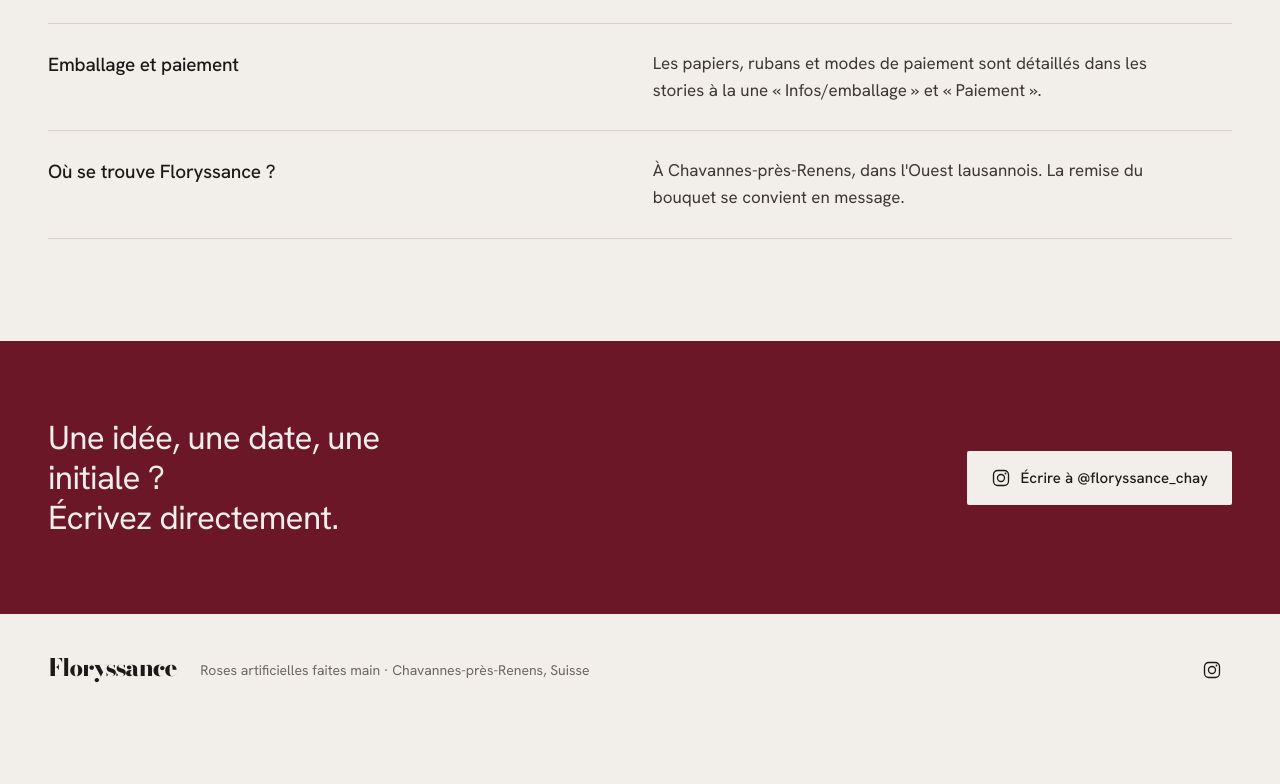
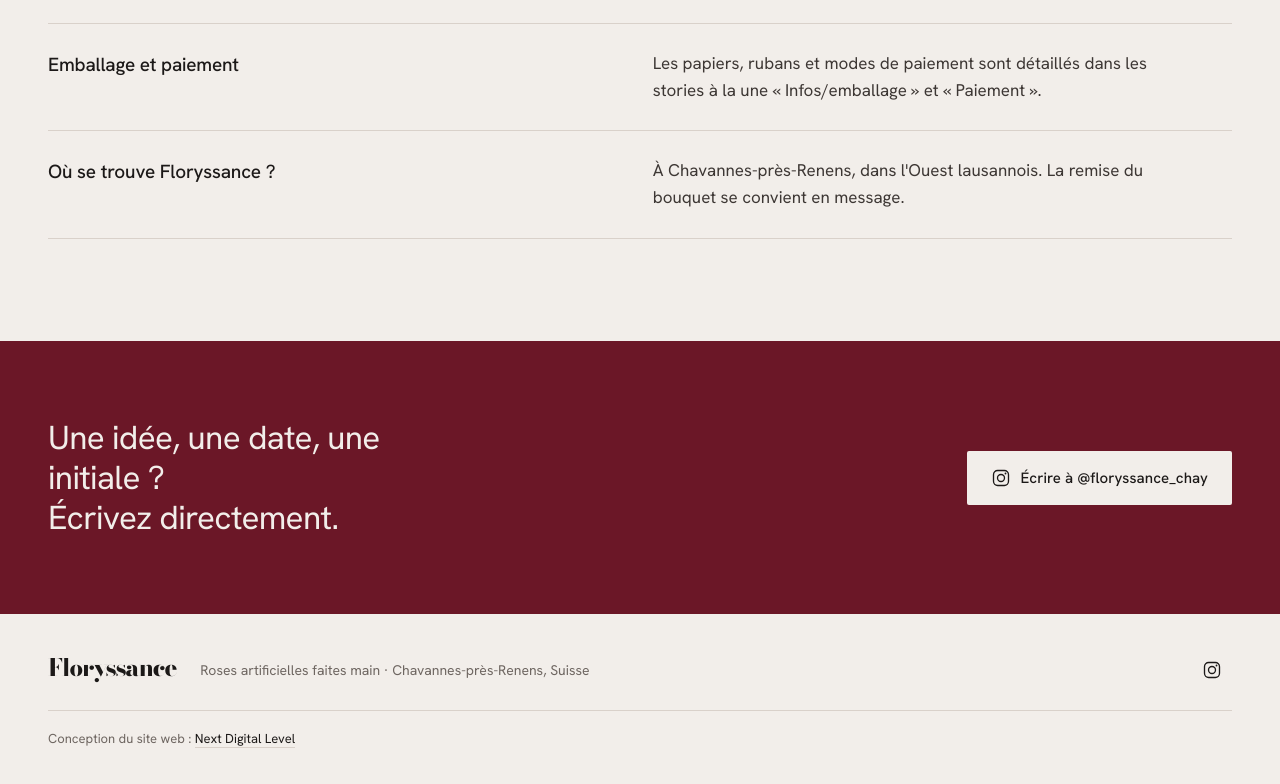
Before and after one commit to welcometothenextlevel/floryssance, a plain HTML site: page index.html in a window 1280 px wide. Shown: the part 5008-5792 px from the top of the page. Before the commit the page ends 5734 px from the top, so only its background shows below. Drawn offline with nearby package versions, Linux system fonts and the light colour scheme.

Commit message:
Add Next Digital Level credit to the footer
Co-Authored-By: Claude Opus 5.5 <noreply@anthropic.com>

```diff
--- a/assets/site.css
+++ b/assets/site.css
@@ -148,6 +148,10 @@ legend{float:left;width:100%;font-size:14px;font-weight:600;margin-bottom:14px;p
 .foot{padding:36px 0}
 .foot__in{display:flex;align-items:center;gap:24px;flex-wrap:wrap}
 .foot p{font-size:14px;color:var(--muted);margin-right:auto}
+.foot__credit{margin-top:20px}
+.foot__credit p{font-size:13px;padding-top:18px;border-top:1px solid var(--line)}
+.foot__credit a{color:var(--ink);text-decoration:none;border-bottom:1px solid var(--line);transition:border-color .2s}
+.foot__credit a:hover{border-bottom-color:var(--ink)}
 
 /* lightbox */
 .lightbox{border:0;padding:0;margin:0;width:100vw;height:100dvh;max-width:none;max-height:none;background:rgba(20,17,16,.96);color:#f2eeea}
--- a/index.html
+++ b/index.html
@@ -272,6 +272,9 @@
       <svg viewBox="0 0 24 24" aria-hidden="true"><rect x="3" y="3" width="18" height="18" rx="5"/><circle cx="12" cy="12" r="4.2"/><circle cx="17.4" cy="6.6" r="1.1" class="dot"/></svg>
     </a>
   </div>
+  <div class="wrap foot__credit">
+    <p>Conception du site web&nbsp;: <a href="https://nextdigitalevel.com/">Next Digital Level</a></p>
+  </div>
 </footer>
 
 <dialog class="lightbox" id="lightbox" aria-label="Photos du bouquet">
```
